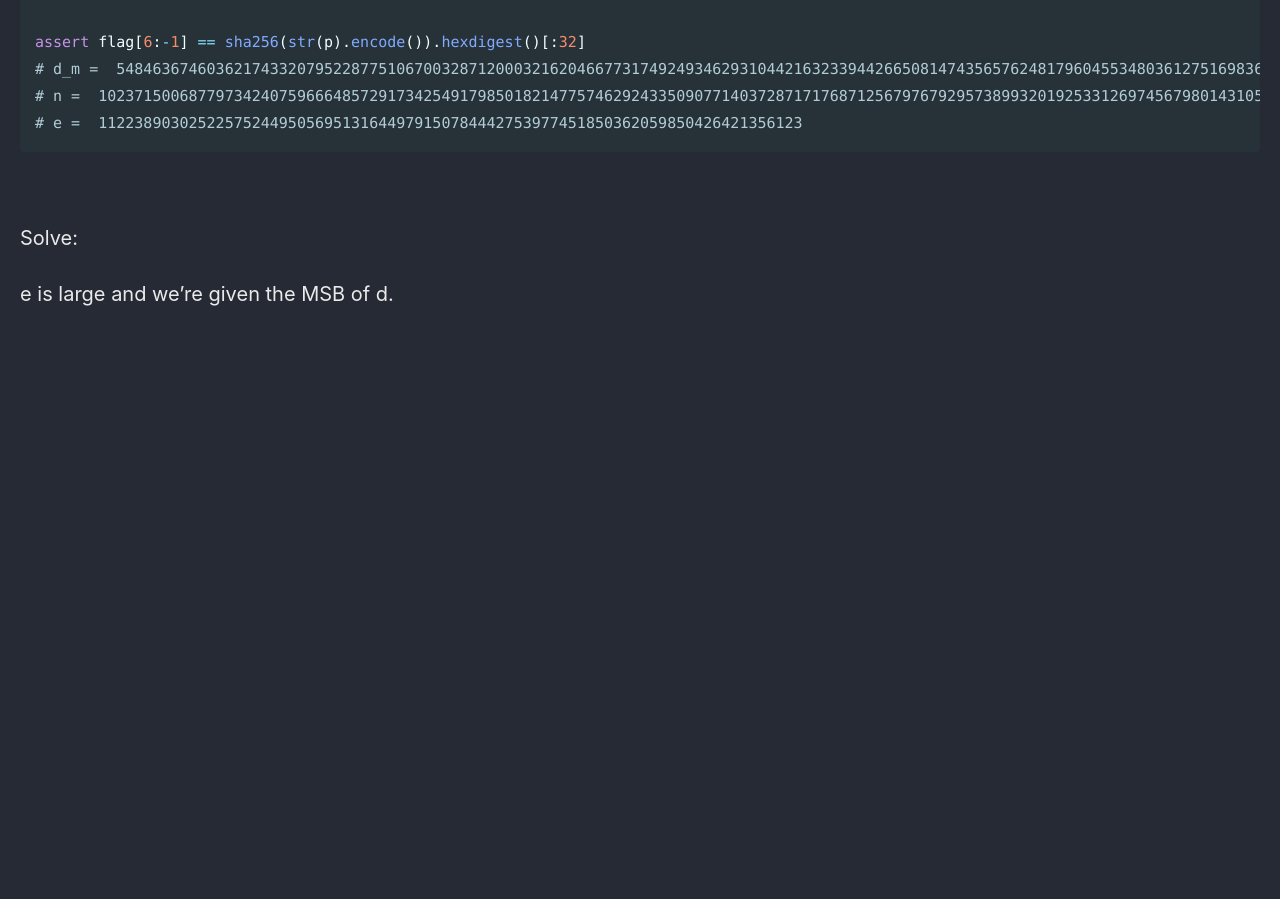
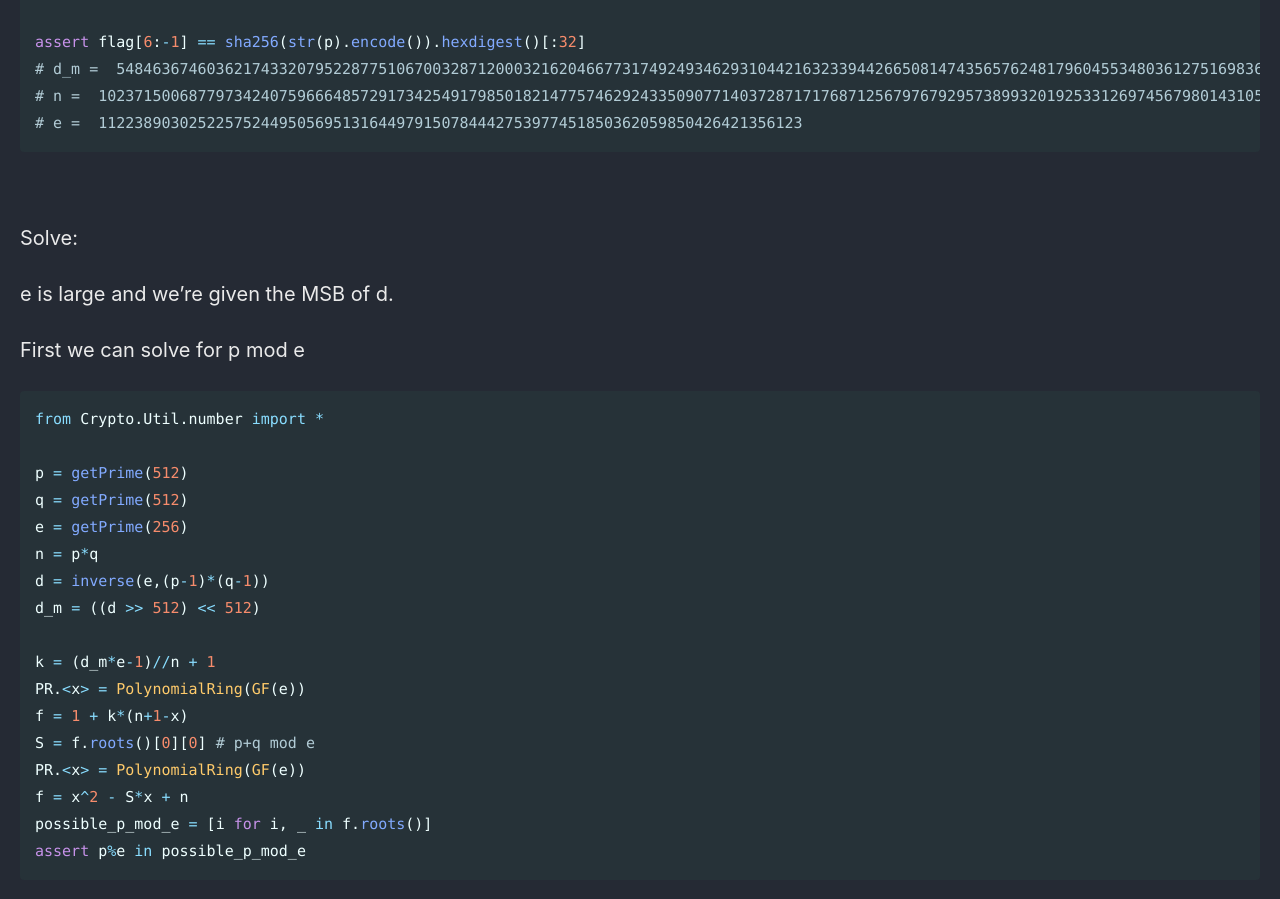
Before and after one commit to Connor-McCartney/Connor-McCartney.github.io, a Jekyll site: the page built from _pages/cryptography/rsa/SUrsa-SUCTF2025.md, in a window 1280 px wide and 900 px high, scrolled down 653 px. Built offline with Jekyll 4.4.1, drawn with Linux system fonts in a browser that asks for light colours; cached includes are drawn as plain includes; before the commit the page ends 1018 px from its top, so only the background shows below that.

Commit message:
Update SUrsa-SUCTF2025.md

````diff
--- a/_pages/cryptography/rsa/SUrsa-SUCTF2025.md
+++ b/_pages/cryptography/rsa/SUrsa-SUCTF2025.md
@@ -34,3 +34,30 @@ assert flag[6:-1] == sha256(str(p).encode()).hexdigest()[:32]
 Solve:
 
 e is large and we're given the MSB of d.
+
+
+First we can solve for p mod e
+
+```python
+from Crypto.Util.number import *
+
+p = getPrime(512)
+q = getPrime(512)
+e = getPrime(256)
+n = p*q
+d = inverse(e,(p-1)*(q-1))
+d_m = ((d >> 512) << 512)
+
+k = (d_m*e-1)//n + 1
+PR.<x> = PolynomialRing(GF(e))
+f = 1 + k*(n+1-x)
+S = f.roots()[0][0] # p+q mod e
+PR.<x> = PolynomialRing(GF(e))
+f = x^2 - S*x + n
+possible_p_mod_e = [i for i, _ in f.roots()]
+assert p%e in possible_p_mod_e
+```
+
+<br>
+
+<br>
````
